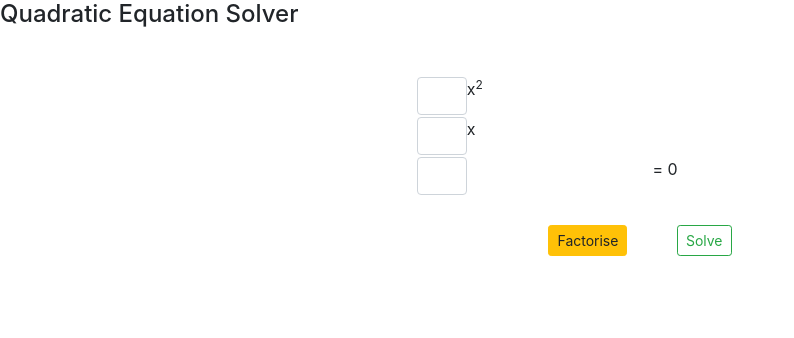
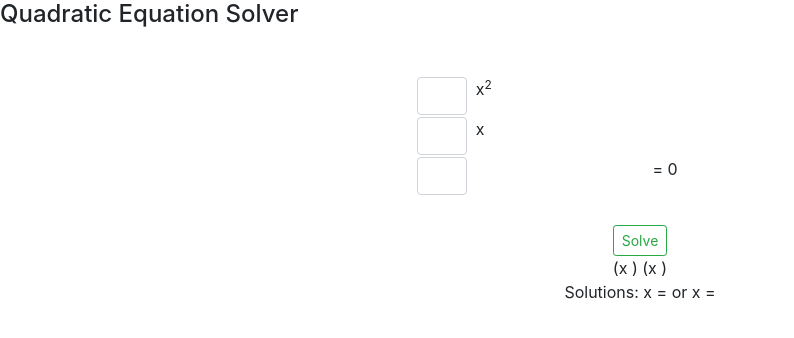
Before and after one commit to PSReyat/Swiss-Maths, an Angular app: page / in a window 1280 px wide. Shown: the top 338 px of the page, without its empty margins (0-794 px from the left). Built offline with nearby package versions, Linux system fonts and the light colour scheme.

Commit message:
added more solving functionality

```diff
--- a/src/app/Component/quadratic/quadratic.component.html
+++ b/src/app/Component/quadratic/quadratic.component.html
@@ -15,33 +15,34 @@
             <form (ngSubmit) = "discriminant(a, b, c)">
                 <div class = "card-body">
                     <input id = "a" class = "form-control" name = "a" [(ngModel)] = "a" style = "width: 50px">
-                    <p>  x<sup>2</sup>  </p>
+                    <p>
+                        &nbsp;
+                        x<sup>2</sup>
+                    </p>
                 </div>
                 <div class = "card-body">
                     <input id = "b" class = "form-control" name = "b" [(ngModel)] = "b" style = "width: 50px">
-                    <p>  x  </p>
+                    <p>
+                        &nbsp;
+                        x
+                    </p>
                 </div>
                 <div class = "card-body">
                     <input id = "c" class = "form-control" name = "c" [(ngModel)] = "c" style = "width: 50px"> = 0
                 </div>
                 <br>
                 <div>
-                    <button class = "btn btn-warning btn-sm">Factorise</button>
-                    &nbsp;
-                    &nbsp;
-                    &nbsp;
-                    &nbsp;
-                    &nbsp;
                     <button class = "btn btn-outline-success btn-sm">Solve</button>
                 </div>
             </form>
         </div>
 
         <div id = "answer_factorised" class = "col-5">
+            (x {{factor1}}) (x {{factor2}})
         </div>
 
         <div id = "answer_solved" class = "col-5">
-            {{disc}}
+            Solutions: x = {{solution1}} or x = {{solution2}}
         </div>
 
     </div>
--- a/src/app/Component/quadratic/quadratic.component.ts
+++ b/src/app/Component/quadratic/quadratic.component.ts
@@ -9,6 +9,10 @@ import { Component, OnInit, Input } from '@angular/core';
 export class QuadraticComponent implements OnInit {
 
   disc: number | string;
+  solution1: number;
+  solution2: number;
+  factor1: number;
+  factor2: number;
   a: number;
   b: number;
   c: number;
@@ -24,8 +28,18 @@ export class QuadraticComponent implements OnInit {
     this.disc = Math.pow(b, 2) - (4 * a * c);
 
     if(this.disc < 0){
-      this.disc = "error"
+      this.disc = "error: no real roots.";
+      return this.disc;
     }
+
+    this.solution1 = (b + Math.sqrt(this.disc))/(2 * a);
+    console.log((b + Math.sqrt(this.disc)));
+    console.log(Math.sqrt(this.disc) + " b: " + b + " a: " + a);
+    this.solution2 = (b - Math.sqrt(this.disc))/(2 * a);
+    console.log(this.solution2);
+
+    this.factor1 = (-1) * this.solution1;
+    this.factor2 = (-1) * this.solution2;
 
   }
 
```
